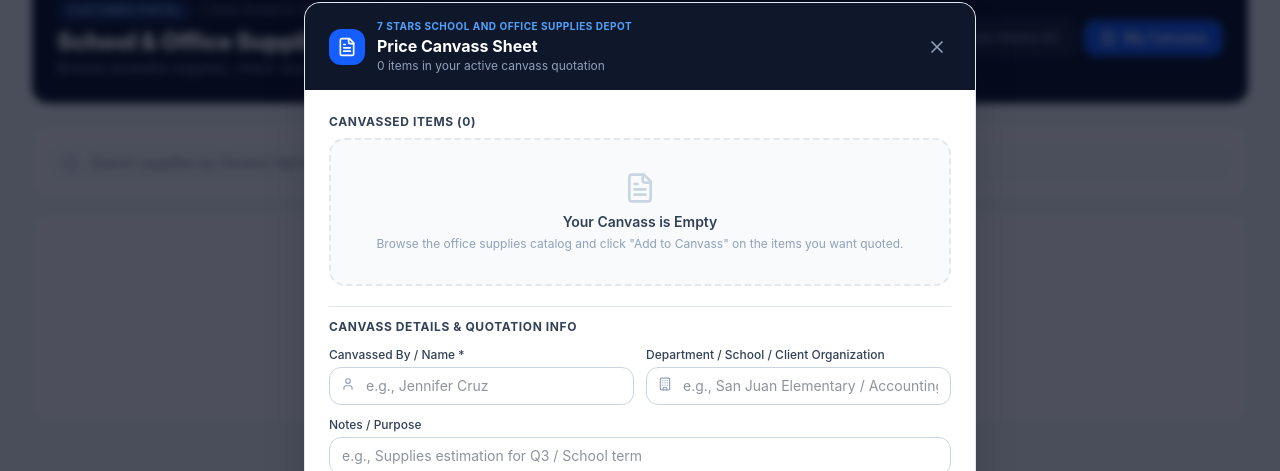
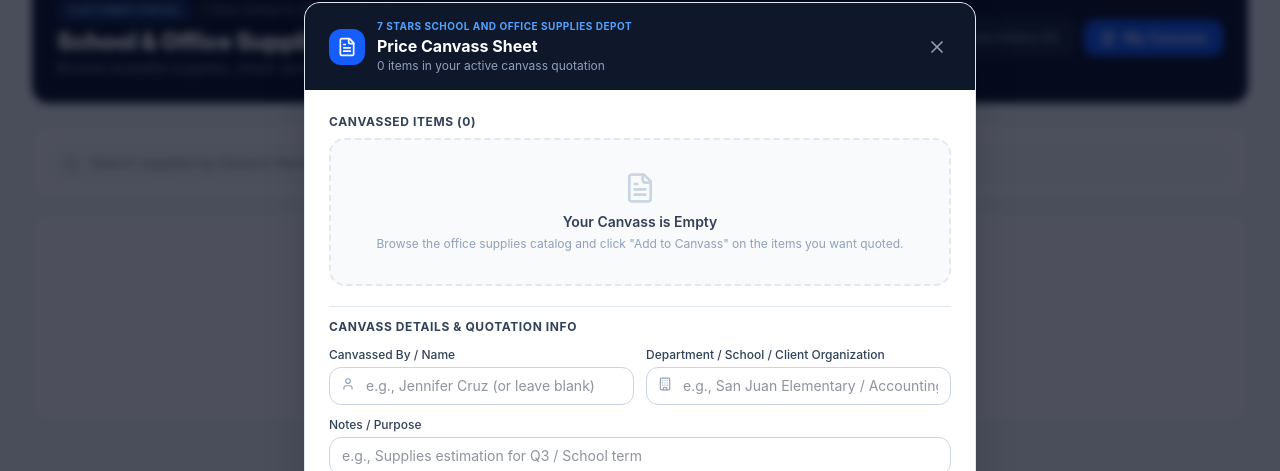
Before and after one commit to 7starsdepot/canvass, a React (Vite) app: page / in a window 1280 px wide. Both pictures are taken after a click on the button "My Canvass". Shown: the part 115-586 px from the top of the page. Built offline with nearby package versions, Linux system fonts and the light colour scheme.

Commit message:
refactor(customer): hoist canvass state to parent
Lifted CanvassModal and CanvassVoucher state to the App component to centralize modal management and simplify the CustomerView interface.

```diff
--- a/src/App.tsx
+++ b/src/App.tsx
@@ -54,7 +54,10 @@
       {/* Main Container */}
       <main className="flex-1 max-w-7xl w-full mx-auto px-4 sm:px-6 lg:px-8 py-6">
         {currentView === 'customer' ? (
-          <CustomerView />
+          <CustomerView
+            onOpenCanvass={handleOpenCanvass}
+            onViewVoucher={setActiveVoucher}
+          />
         ) : isAdmin ? (
           <AdminView />
         ) : (
--- a/src/components/CanvassModal.tsx
+++ b/src/components/CanvassModal.tsx
@@ -25,6 +25,19 @@
   onClose,
   onSuccess,
 }) => {
+  if (!isOpen) return null;
+  return <CanvassModalContent onClose={onClose} onSuccess={onSuccess} />;
+};
+
+interface CanvassModalContentProps {
+  onClose: () => void;
+  onSuccess: (slip: CanvassSlip) => void;
+}
+
+const CanvassModalContent: React.FC<CanvassModalContentProps> = ({
+  onClose,
+  onSuccess,
+}) => {
   const { canvass, updateCanvassQty, removeFromCanvass, clearCanvass, generateCanvassSlip } =
     useInventory();
 
@@ -32,8 +45,6 @@
   const [departmentOrCompany, setDepartmentOrCompany] = useState('');
   const [notes, setNotes] = useState('');
   const [error, setError] = useState<string | null>(null);
-
-  if (!isOpen) return null;
 
   // Selling Price total only (Buying price is strictly omitted from customer view)
   const grandTotal = canvass.reduce((sum, item) => sum + item.sellingPrice * item.quantity, 0);
@@ -47,16 +58,13 @@
       return;
     }
 
-    if (!customerName.trim()) {
-      setError('Please enter your name or the canvasser name.');
-      return;
-    }
+    const resolvedCustomerName = customerName.trim() || 'Valued Customer / Canvasser';
 
     const newSlip = generateCanvassSlip({
       companyName: '7 Stars School and Office Supplies Depot',
-      customerName,
-      departmentOrCompany: departmentOrCompany || 'General Department',
-      notes,
+      customerName: resolvedCustomerName,
+      departmentOrCompany: departmentOrCompany.trim() || 'General Department / Organization',
+      notes: notes.trim(),
     });
 
     if (newSlip) {
@@ -229,7 +237,7 @@
             <div className="grid grid-cols-1 sm:grid-cols-2 gap-3">
               <div>
                 <label className="block text-xs font-medium text-slate-700 mb-1" htmlFor="canvass-cust-name">
-                  Canvassed By / Name *
+                  Canvassed By / Name
                 </label>
                 <div className="relative">
                   <User className="w-3.5 h-3.5 text-slate-400 absolute left-3 top-2.5" />
@@ -238,8 +246,7 @@
                     type="text"
                     value={customerName}
                     onChange={e => setCustomerName(e.target.value)}
-                    placeholder="e.g., Jennifer Cruz"
-                    required
+                    placeholder="e.g., Jennifer Cruz (or leave blank)"
                     className="w-full pl-9 pr-3 py-2 border border-slate-300 rounded-xl text-xs sm:text-sm text-slate-800 focus:outline-none focus:ring-2 focus:ring-blue-500"
                   />
                 </div>
--- a/src/components/CanvassVoucher.tsx
+++ b/src/components/CanvassVoucher.tsx
@@ -28,11 +28,19 @@
 }
 
 export const CanvassVoucher: React.FC<CanvassVoucherProps> = ({ slip, onClose }) => {
+  if (!slip) return null;
+  return <CanvassVoucherModal slip={slip} onClose={onClose} />;
+};
+
+interface CanvassVoucherModalProps {
+  slip: CanvassSlip;
+  onClose: () => void;
+}
+
+const CanvassVoucherModal: React.FC<CanvassVoucherModalProps> = ({ slip, onClose }) => {
   const [copied, setCopied] = useState(false);
   const [downloaded, setDownloaded] = useState(false);
   const [printNotice, setPrintNotice] = useState<string | null>(null);
-
-  if (!slip) return null;
 
   const companyName = slip.companyName || '7 Stars School and Office Supplies Depot';
 
--- a/src/components/CustomerView.tsx
+++ b/src/components/CustomerView.tsx
@@ -18,11 +18,17 @@
 } from 'lucide-react';
 import { useInventory } from '../context/InventoryContext';
 import { SupplyItem, CanvassSlip } from '../types';
-import { CanvassModal } from './CanvassModal';
-import { CanvassVoucher } from './CanvassVoucher';
 import { formatPeso } from '../utils/currency';
 
-export const CustomerView: React.FC = () => {
+interface CustomerViewProps {
+  onOpenCanvass?: () => void;
+  onViewVoucher?: (slip: CanvassSlip) => void;
+}
+
+export const CustomerView: React.FC<CustomerViewProps> = ({
+  onOpenCanvass,
+  onViewVoucher,
+}) => {
   const {
     supplies,
     canvass,
@@ -34,8 +40,6 @@
 
   const [searchQuery, setSearchQuery] = useState('');
   const [selectedBrand, setSelectedBrand] = useState('All');
-  const [isCanvassModalOpen, setIsCanvassModalOpen] = useState(false);
-  const [activeVoucher, setActiveVoucher] = useState<CanvassSlip | null>(null);
   const [customerTab, setCustomerTab] = useState<'catalog' | 'history'>('catalog');
 
   // Compute available unique brands for quick filter
@@ -121,7 +125,7 @@
 
           <button
             id="view-canvass-btn"
-            onClick={() => setIsCanvassModalOpen(true)}
+            onClick={onOpenCanvass}
             className="relative px-4 py-2 rounded-xl bg-blue-600 hover:bg-blue-500 text-white text-xs sm:text-sm font-semibold shadow-xs flex items-center gap-2 transition-all cursor-pointer"
           >
             <FileText className="w-4 h-4" />
@@ -205,7 +209,7 @@
                     </button>
 
                     <button
-                      onClick={() => setActiveVoucher(slip)}
+                      onClick={() => onViewVoucher && onViewVoucher(slip)}
                       className="px-3.5 py-1.5 rounded-lg bg-blue-600 hover:bg-blue-500 text-white text-xs font-semibold flex items-center gap-1.5 transition-colors cursor-pointer shadow-xs"
                       title="Open and print this official canvass sheet"
                     >
@@ -430,7 +434,7 @@
                 </div>
 
                 <button
-                  onClick={() => setIsCanvassModalOpen(true)}
+                  onClick={onOpenCanvass}
                   className="px-4 py-2 rounded-xl bg-blue-600 hover:bg-blue-500 text-white text-xs sm:text-sm font-semibold shadow-xs flex items-center gap-1.5 transition-all cursor-pointer"
                 >
                   <FileText className="w-4 h-4" />
@@ -441,21 +445,6 @@
           )}
         </div>
       )}
-
-      {/* Canvass Details Modal */}
-      <CanvassModal
-        isOpen={isCanvassModalOpen}
-        onClose={() => setIsCanvassModalOpen(false)}
-        onSuccess={slip => {
-          setActiveVoucher(slip);
-        }}
-      />
-
-      {/* Printable Canvass Voucher */}
-      <CanvassVoucher
-        slip={activeVoucher}
-        onClose={() => setActiveVoucher(null)}
-      />
     </div>
   );
 };
```
